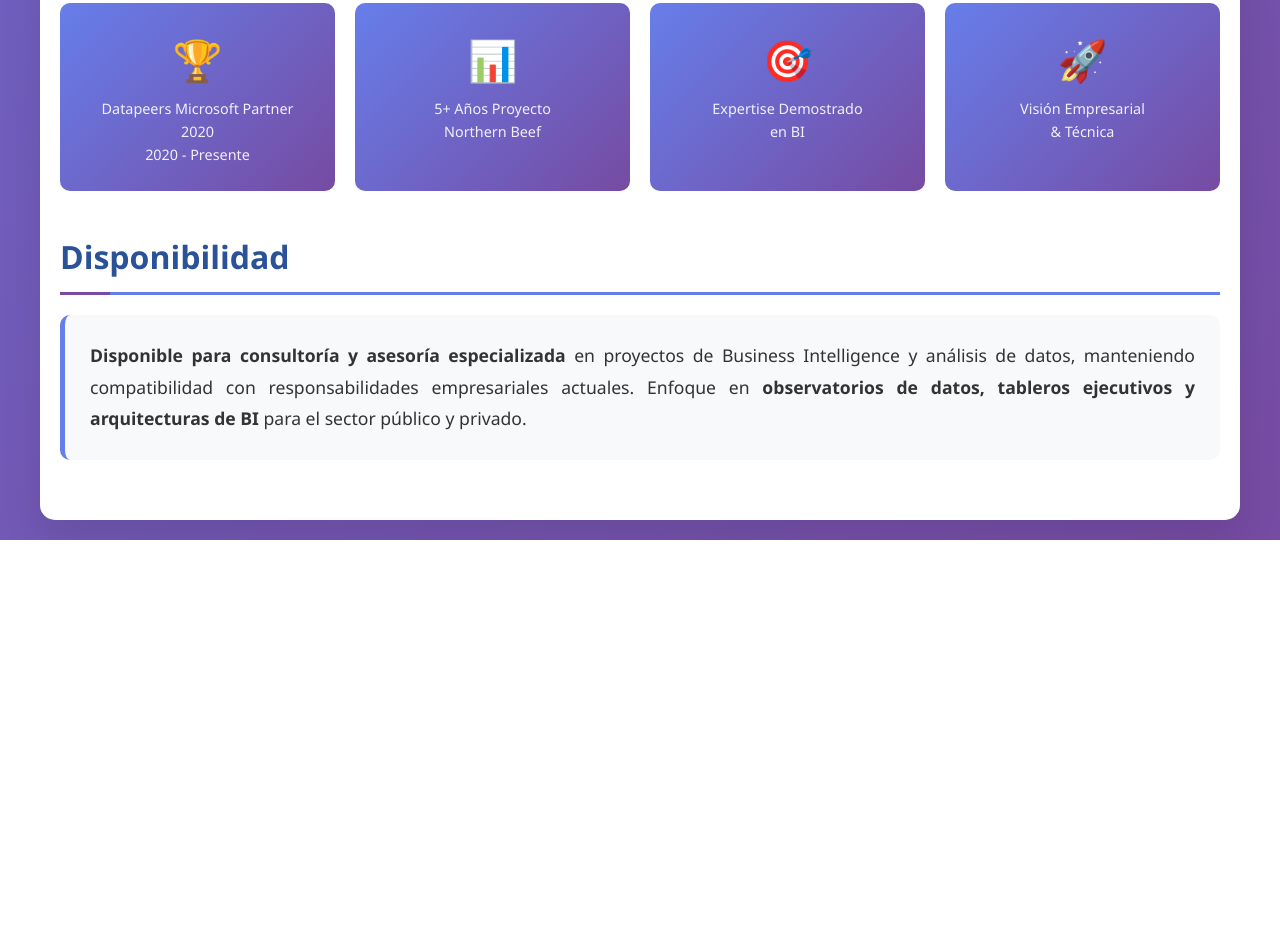
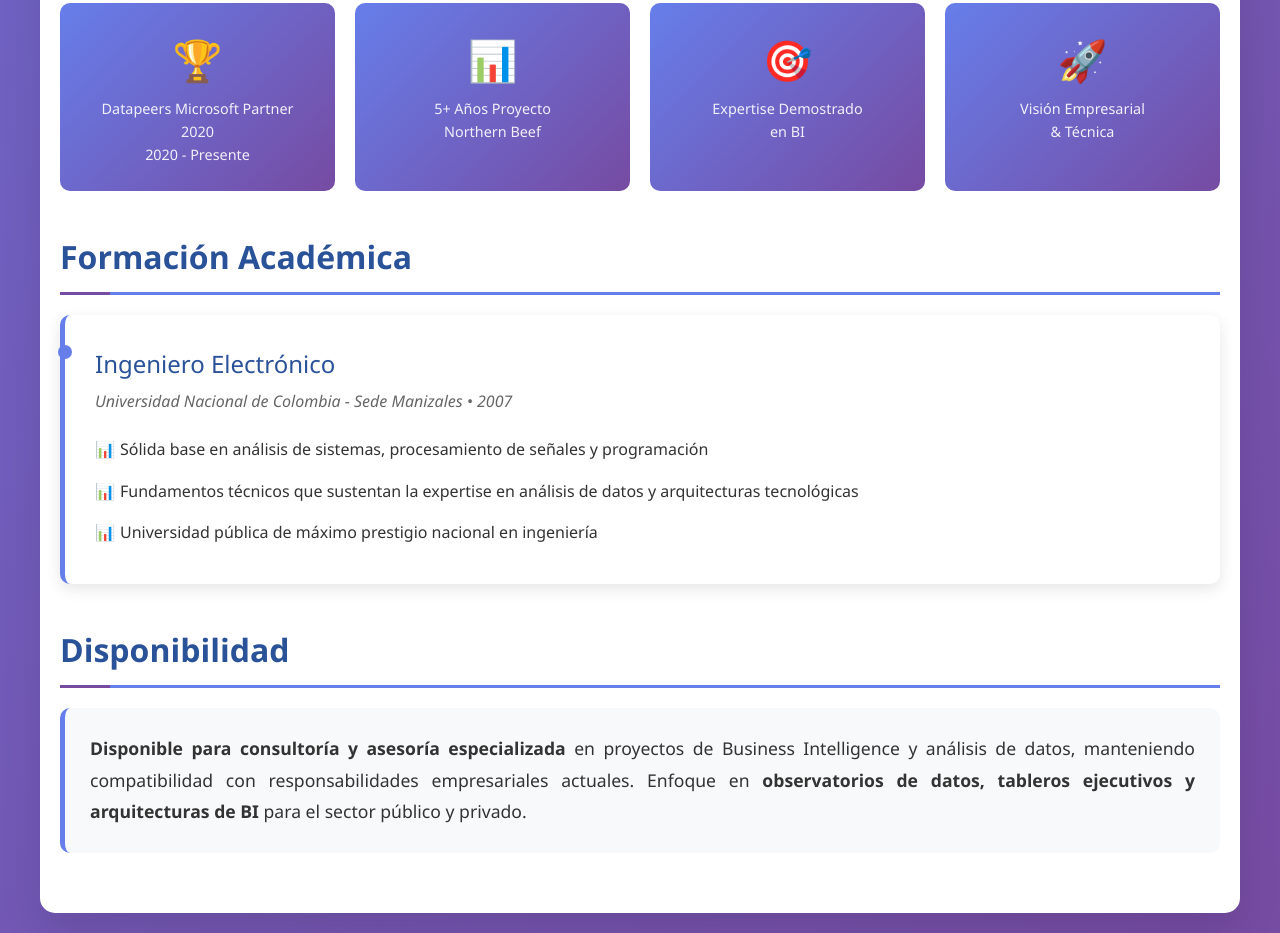
Before and after one commit to amcastanos/hoja_de_vida, a plain HTML site: page index.html in a window 1280 px wide. Shown: the part 2879-3812 px from the top of the page. Before the commit the page ends 3419 px from the top, so only its background shows below. Drawn offline with Linux system fonts and the light colour scheme.

Commit message:
uiversity

```diff
--- a/index.html
+++ b/index.html
@@ -607,6 +607,20 @@
         </section>
 
         <section class="section">
+            <h2 class="section-title">Formación Académica</h2>
+            <div class="experience-item">
+                <div class="job-title">Ingeniero Electrónico</div>
+                <div class="company-period">Universidad Nacional de Colombia - Sede Manizales • 2007</div>
+                <ul class="achievement-list">
+                    <li>Sólida base en análisis de sistemas, procesamiento de señales y programación</li>
+                    <li>Fundamentos técnicos que sustentan la expertise en análisis de datos y arquitecturas
+                        tecnológicas</li>
+                    <li>Universidad pública de máximo prestigio nacional en ingeniería</li>
+                </ul>
+            </div>
+        </section>
+
+        <section class="section">
             <h2 class="section-title">Disponibilidad</h2>
             <div class="profile-summary">
                 <strong>Disponible para consultoría y asesoría especializada</strong> en proyectos de Business
```
